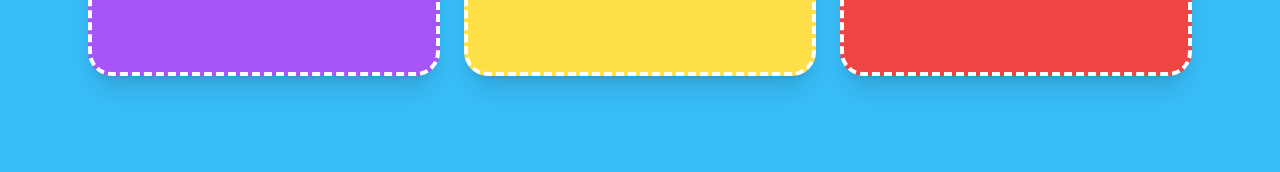
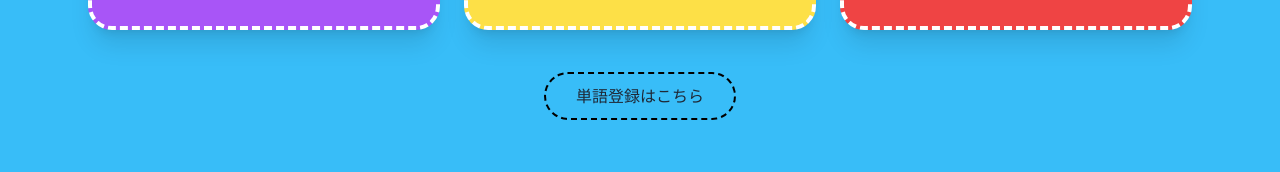
Before and after one commit to hyoni91/langapp, a Next.js app in the folder web/: page / in a window 1280 px wide. Shown: the part 494-666 px from the top of the page. Built offline with nearby package versions, Linux system fonts and the light colour scheme; a web font is replaced by a local one.

Commit message:
post button

```diff
--- a/web/app/(protected)/dashboard/page.tsx
+++ b/web/app/(protected)/dashboard/page.tsx
@@ -82,10 +82,22 @@ export default async function DashboardPage() {
             <KidButton asChild className="text-lg px-6 py-3">
               <Link href="/lesson">今日の単語を見る</Link>
             </KidButton>
-            <KidButton asChild className="bg-gray-800 hover:bg-gray-900 text-lg px-6 py-3">
+            <KidButton asChild className="bg-gray-800 text-lg px-6 py-3">
               <Link href="/audioQuiz">単語テストをする</Link>
             </KidButton>
           </div>
+          {/* <br className="my-8" />
+            <KidButton asChild className="bg-yellow-500 text-lg px-6 py-3">
+              <Link href="/post">投稿する</Link>
+            </KidButton> */}
+        </section>
+        {/* ポストページへのリンク */}
+        <section className="rounded-3xl shadow p-10 text-center">
+          <h2 className="text-2xl font-semibold mb-6 text-gray-700">単語登録</h2>
+          <p className="mb-4">自分が撮った写真を登録して世界で一つだけの辞書を作ろう</p>
+          <KidButton asChild>
+            <Link href="/post">投稿する</Link>
+          </KidButton>
         </section>
       </div>
     </main>
--- a/web/app/page.tsx
+++ b/web/app/page.tsx
@@ -1,10 +1,11 @@
-// import { KidButton } from "@/components/ui/KidButton";
 // import { KidCard } from "@/components/ui/KidCard";
 // import { KidHeader } from "@/components/ui/KidHeader";
 
 "use client";
+import Link from "next/link";
+import Image from "next/image";
+import { KidButton } from "@/components/ui/KidButton";
 
-import Image from "next/image";
 
 export default function Home() {
   return (
@@ -75,6 +76,38 @@ export default function Home() {
         </a>
       </section>
 
+      {/* ポストページへのリンク */}
+      <section className="mt-10 z-10">
+        <Link
+          href="/post"
+          className="
+            relative
+            inline-flex items-center
+            px-8 py-3 rounded-full
+            border-2 border-transparent
+            group
+          "
+        >
+          {/* 실제 테두리 */}
+          <span
+            className="
+              pointer-events-none
+              absolute inset-0 rounded-full
+              border-2 border-dashed border-black
+              transition-all duration-300
+              group-hover:border-4
+            "
+          />
+
+          <span className="relative z-10">
+            単語登録はこちら
+          </span>
+        </Link>
+      </section>
+
+
+
+
       {/* 동물 이미지들 */}
       <Image
         src="/animals/giraffe.png"
```
